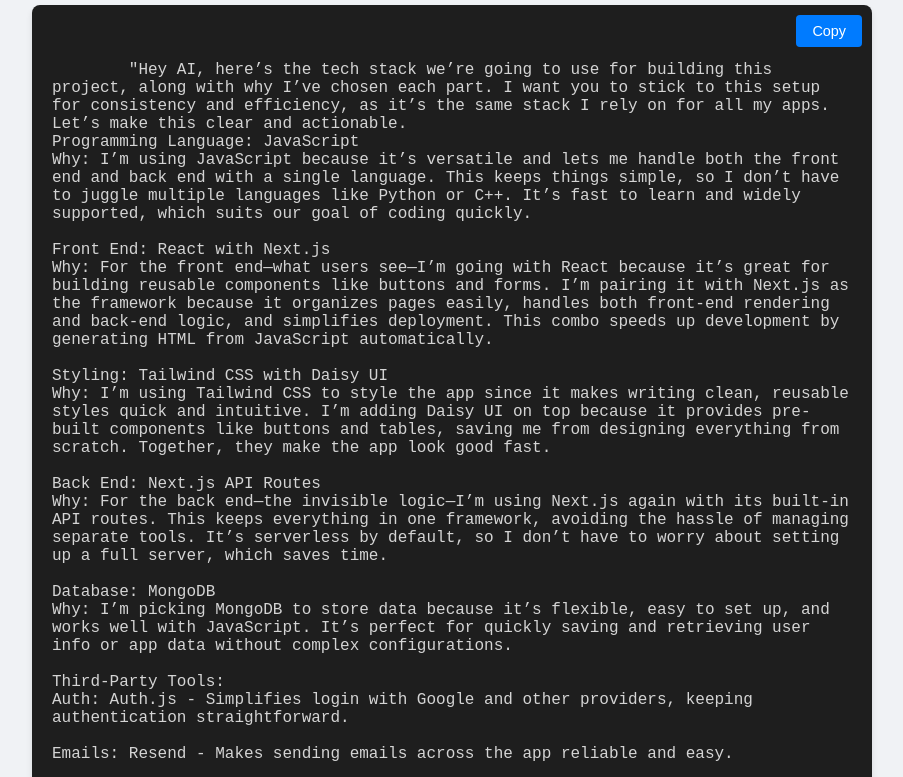
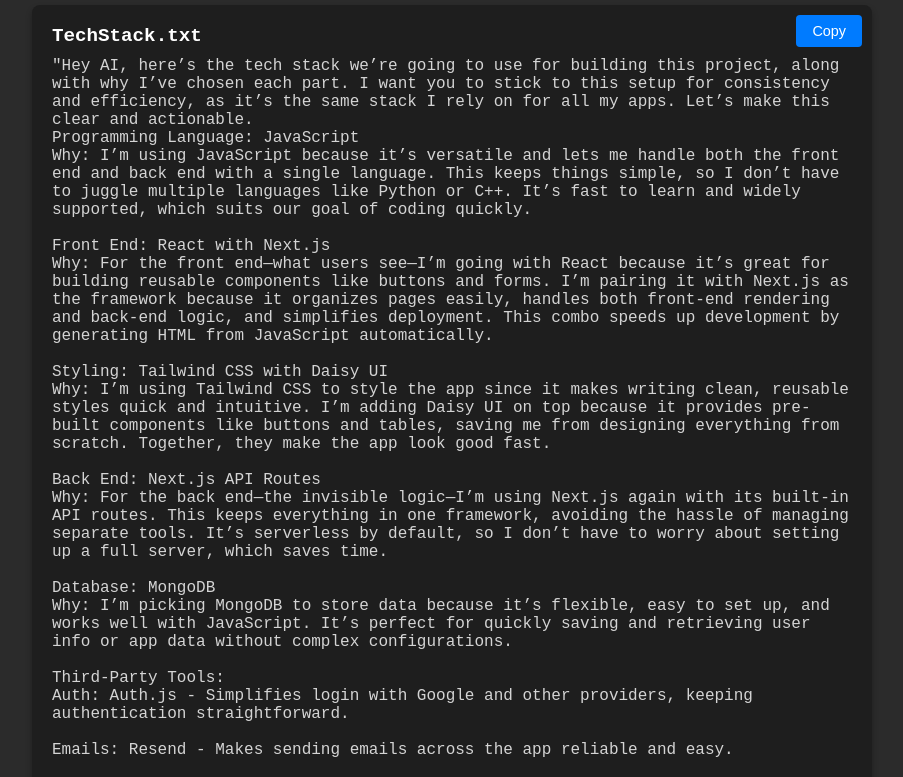
Before and after one commit to BebPrompt/BebPrompt.github.io, a plain HTML site: page index.html in a window 1280 px wide. Shown: the part 107-884 px from the top of the page, without its empty margins (188-1091 px from the left). Drawn offline with Linux system fonts and the light colour scheme.

Commit message:
Update index.html

```diff
--- a/index.html
+++ b/index.html
@@ -9,7 +9,7 @@
             font-family: Arial, sans-serif;
             margin: 0;
             padding: 20px;
-            background-color: #f0f2f5;
+            background-color: #2b2b2b; /* Dark gray background */
             display: flex;
             flex-direction: column;
             align-items: center;
@@ -17,7 +17,7 @@
         }
 
         h1 {
-            color: #333;
+            color: #ffffff; /* White text for dark mode */
             font-size: 2.5em;
             margin-bottom: 20px;
             text-align: center;
@@ -31,11 +31,19 @@
             color: #d4d4d4;
             padding: 20px;
             border-radius: 8px;
-            box-shadow: 0 4px 6px rgba(0, 0, 0, 0.1);
+            box-shadow: 0 4px 6px rgba(0, 0, 0, 0.3);
             font-family: 'Courier New', Courier, monospace;
             font-size: 1em;
             white-space: pre-wrap;
             overflow-x: auto;
+            margin-bottom: 20px; /* Space between boxes */
+        }
+
+        .box-title {
+            color: #ffffff;
+            font-size: 1.2em;
+            margin-bottom: 10px;
+            font-weight: bold;
         }
 
         .copy-btn {
@@ -79,37 +87,73 @@
 </head>
 <body>
     <h1>Prompts</h1>
-    <div class="code-box" id="codeContent">
-        <button class="copy-btn" onclick="copyToClipboard()">Copy</button>
-        <span id="fileContent">Loading...</span>
-    </div>
+    <div id="promptsContainer"></div>
 
     <script>
-        // Fetch the TechStack.txt file and display its content
-        fetch('TechStack.txt')
+        // List of text files to load (add more filenames here as needed)
+        const textFiles = ['TechStack.txt']; // Start with one, expand as you add files
+
+        const container = document.getElementById('promptsContainer');
+
+        // Function to create a prompt box for each file
+        function createPromptBox(filename) {
+            const box = document.createElement('div');
+            box.className = 'code-box';
+
+            // Add title based on filename
+            const title = document.createElement('div');
+            title.className = 'box-title';
+            title.textContent = filename;
+            box.appendChild(title);
+
+            // Add copy button
+            const copyBtn = document.createElement('button');
+            copyBtn.className = 'copy-btn';
+            copyBtn.textContent = 'Copy';
+            box.appendChild(copyBtn);
+
+            // Add content area
+            const content = document.createElement('span');
+            content.id = `content-${filename}`; // Unique ID for each content
+            content.textContent = 'Loading...';
+            box.appendChild(content);
+
+            // Fetch and load file content
+            fetch(filename)
                 .then(response => {
                     if (!response.ok) throw new Error('File not found');
                     return response.text();
                 })
                 .then(text => {
-                document.getElementById('fileContent').textContent = text;
+                    content.textContent = text;
                 })
                 .catch(error => {
-                document.getElementById('fileContent').textContent = 'Error: Could not load TechStack.txt';
+                    content.textContent = `Error: Could not load ${filename}`;
                     console.error(error);
                 });
 
-        // Copy the content to clipboard
-        function copyToClipboard() {
-            const content = document.getElementById('fileContent').textContent;
-            navigator.clipboard.writeText(content)
+            // Copy functionality
+            copyBtn.addEventListener('click', () => {
+                navigator.clipboard.writeText(content.textContent)
                     .then(() => {
-                    alert('Copied to clipboard!');
+                        copyBtn.textContent = 'Copied!';
+                        setTimeout(() => {
+                            copyBtn.textContent = 'Copy';
+                        }, 2000); // Reset after 2 seconds
                     })
                     .catch(err => {
                         alert('Failed to copy: ' + err);
                     });
+            });
+
+            return box;
         }
+
+        // Populate the page with boxes for each file
+        textFiles.forEach(filename => {
+            const promptBox = createPromptBox(filename);
+            container.appendChild(promptBox);
+        });
     </script>
 </body>
 </html>
```
Lines whose indentation alone changed are shown as unchanged.
